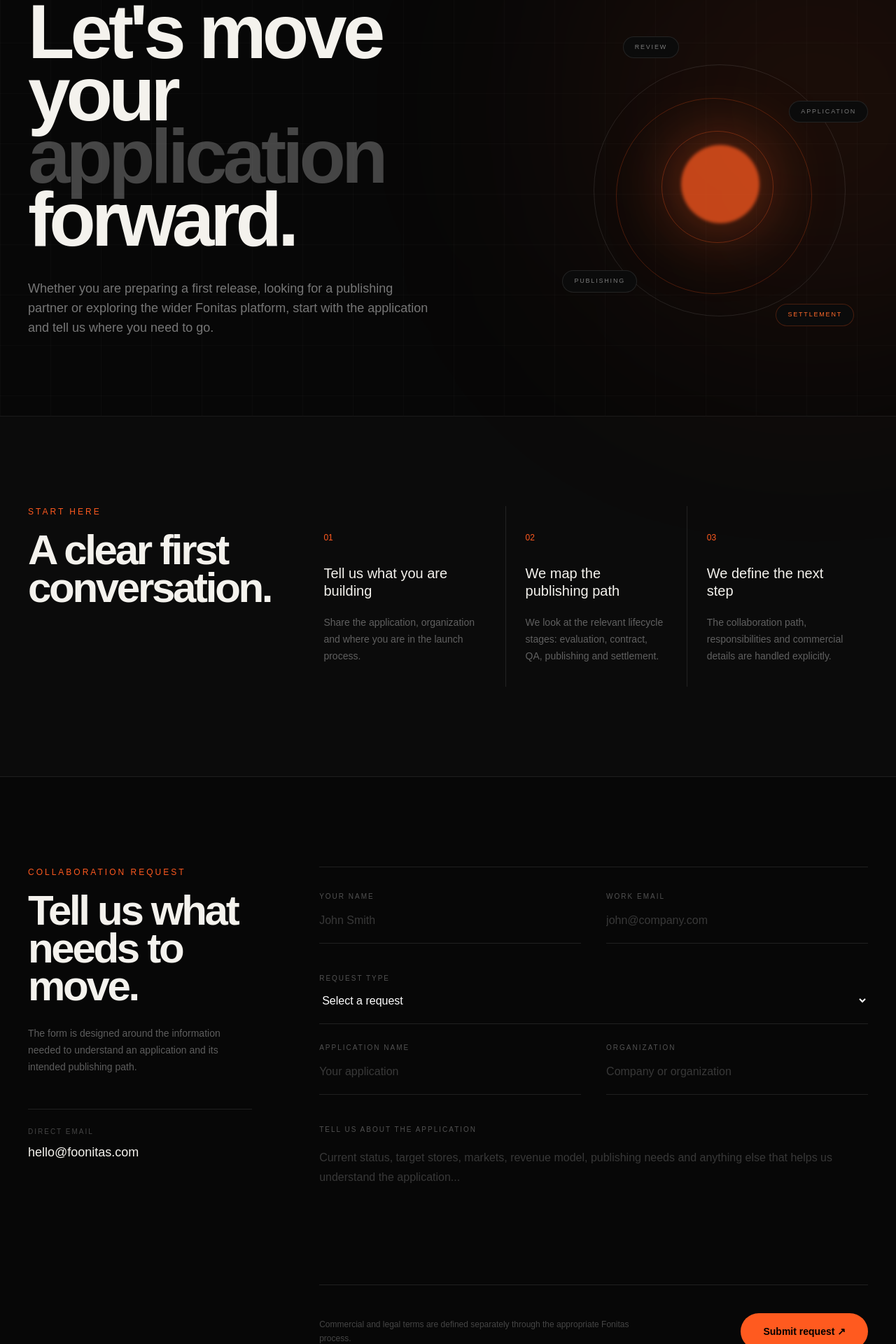
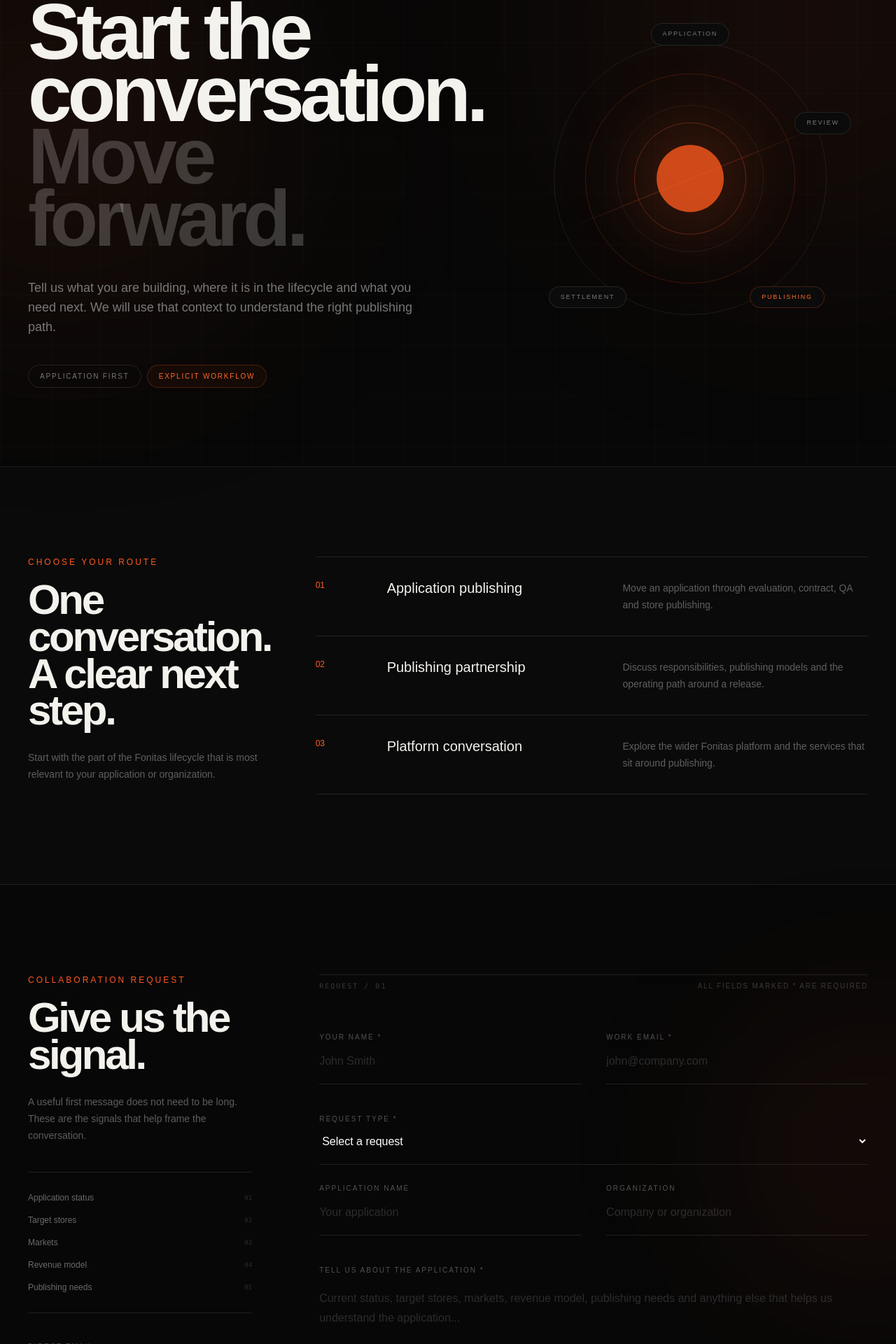
Before and after one commit to mohamad-es/Fonitas-website, a Next.js app: page /contact in a window 1280 px wide. Shown: the part 235-2155 px from the top of the page at 70% size. Built offline with nearby package versions, Linux system fonts and the light colour scheme.

Commit message:
Redesign contact page with dedicated premium composition

```diff
--- a/components/contact/contact-page.tsx
+++ b/components/contact/contact-page.tsx
@@ -9,11 +9,13 @@ const requestTypes = [
   "Other",
 ];
 
-const steps = [
-  ["01", "Tell us what you are building", "Share the application, organization and where you are in the launch process."],
-  ["02", "We map the publishing path", "We look at the relevant lifecycle stages: evaluation, contract, QA, publishing and settlement."],
-  ["03", "We define the next step", "The collaboration path, responsibilities and commercial details are handled explicitly."],
+const routes = [
+  ["01", "Application publishing", "Move an application through evaluation, contract, QA and store publishing."],
+  ["02", "Publishing partnership", "Discuss responsibilities, publishing models and the operating path around a release."],
+  ["03", "Platform conversation", "Explore the wider Fonitas platform and the services that sit around publishing."],
 ];
+
+const signals = ["Application status", "Target stores", "Markets", "Revenue model", "Publishing needs"];
 
 export function ContactPage() {
   const [submitted, setSubmitted] = useState(false);
@@ -25,79 +27,113 @@ export function ContactPage() {
 
   return (
     <main className="overflow-hidden pt-20">
-      <section className="relative border-b border-white/[0.08]">
-        <div className="absolute inset-0 grid-bg opacity-25" />
-        <div className="absolute -right-48 top-0 h-[620px] w-[620px] rounded-full bg-[#ff5a1f]/10 blur-[150px]" />
-        <div className="relative mx-auto grid min-h-[680px] max-w-[1400px] items-end gap-16 px-6 py-20 lg:grid-cols-[1fr_.72fr] lg:px-10 lg:py-28">
+      {/* HERO */}
+      <section className="relative min-h-[720px] border-b border-white/[0.08]">
+        <div className="absolute inset-0 grid-bg opacity-20" />
+        <div className="absolute -left-40 top-20 h-[500px] w-[500px] rounded-full bg-[#ff5a1f]/10 blur-[150px]" />
+        <div className="absolute right-[-180px] top-[-120px] h-[620px] w-[620px] rounded-full bg-[#ff5a1f]/8 blur-[150px]" />
+
+        <div className="relative mx-auto grid min-h-[720px] max-w-[1400px] items-center gap-16 px-6 py-24 lg:grid-cols-[1.05fr_.95fr] lg:px-10 lg:py-28">
           <div>
             <p className="reveal-up mb-7 text-xs font-semibold uppercase tracking-[.28em] text-[#ff5a1f]">Contact Fonitas</p>
-            <h1 className="font-display reveal-up reveal-delay-1 max-w-5xl text-[clamp(4rem,8.5vw,8.8rem)] font-semibold leading-[.82]">
-              Let&apos;s move<br />your <span className="text-white/25">application</span><br />forward.
+            <h1 className="font-display reveal-up reveal-delay-1 max-w-4xl text-[clamp(4.2rem,8.8vw,9rem)] font-semibold leading-[.79]">
+              Start the<br />conversation.<br /><span className="text-white/20">Move forward.</span>
             </h1>
             <p className="reveal-up reveal-delay-2 mt-10 max-w-xl text-base leading-7 text-white/45 sm:text-lg">
-              Whether you are preparing a first release, looking for a publishing partner or exploring the wider Fonitas platform, start with the application and tell us where you need to go.
+              Tell us what you are building, where it is in the lifecycle and what you need next. We will use that context to understand the right publishing path.
             </p>
+            <div className="reveal-up reveal-delay-3 mt-10 flex flex-wrap gap-2">
+              <span className="rounded-full border border-white/10 px-4 py-2 text-[10px] uppercase tracking-[.18em] text-white/45">Application first</span>
+              <span className="rounded-full border border-[#ff5a1f]/25 bg-[#ff5a1f]/5 px-4 py-2 text-[10px] uppercase tracking-[.18em] text-[#ff6a2a]">Explicit workflow</span>
+            </div>
           </div>
 
-          <div className="relative hidden min-h-[430px] lg:block">
-            <div className="absolute right-8 top-10 h-[360px] w-[360px] rounded-full border border-white/10" />
-            <div className="absolute right-20 top-22 h-[280px] w-[280px] rounded-full border border-[#ff5a1f]/25" />
-            <div className="absolute right-[155px] top-[155px] h-28 w-28 rounded-full bg-[#ff5a1f]/75 blur-[2px] shadow-[0_0_100px_rgba(255,90,31,.55)]" />
-            <div className="absolute right-[135px] top-[135px] h-40 w-40 rounded-full border border-[#ff5a1f]/30" />
-            <div className="absolute right-0 top-[92px] rounded-full border border-white/10 bg-[#0b0b0b] px-4 py-2 text-[9px] uppercase tracking-[.2em] text-white/45">Application</div>
-            <div className="absolute right-[270px] top-0 rounded-full border border-white/10 bg-[#0b0b0b] px-4 py-2 text-[9px] uppercase tracking-[.2em] text-white/45">Review</div>
-            <div className="absolute right-[330px] bottom-16 rounded-full border border-white/10 bg-[#0b0b0b] px-4 py-2 text-[9px] uppercase tracking-[.2em] text-white/45">Publishing</div>
-            <div className="absolute right-5 bottom-4 rounded-full border border-[#ff5a1f]/25 bg-[#0b0b0b] px-4 py-2 text-[9px] uppercase tracking-[.2em] text-[#ff6a2a]">Settlement</div>
+          {/* Contact signal visual */}
+          <div className="relative mx-auto h-[480px] w-full max-w-[520px]">
+            <div className="absolute left-1/2 top-1/2 h-[390px] w-[390px] -translate-x-1/2 -translate-y-1/2 rounded-full border border-white/[0.08]" />
+            <div className="absolute left-1/2 top-1/2 h-[300px] w-[300px] -translate-x-1/2 -translate-y-1/2 rounded-full border border-[#ff5a1f]/20" />
+            <div className="absolute left-1/2 top-1/2 h-[210px] w-[210px] -translate-x-1/2 -translate-y-1/2 rounded-full border border-white/[0.07]" />
+            <div className="absolute left-1/2 top-1/2 h-24 w-24 -translate-x-1/2 -translate-y-1/2 rounded-full bg-[#ff5a1f]/80 shadow-[0_0_120px_rgba(255,90,31,.5)]" />
+            <div className="absolute left-1/2 top-1/2 h-40 w-40 -translate-x-1/2 -translate-y-1/2 rounded-full border border-[#ff5a1f]/30" />
+
+            <div className="absolute left-1/2 top-[18px] -translate-x-1/2 rounded-full border border-white/10 bg-[#0b0b0b] px-4 py-2 text-[9px] uppercase tracking-[.2em] text-white/45">Application</div>
+            <div className="absolute right-0 top-[145px] rounded-full border border-white/10 bg-[#0b0b0b] px-4 py-2 text-[9px] uppercase tracking-[.2em] text-white/45">Review</div>
+            <div className="absolute bottom-[55px] right-[38px] rounded-full border border-[#ff5a1f]/25 bg-[#0b0b0b] px-4 py-2 text-[9px] uppercase tracking-[.2em] text-[#ff6a2a]">Publishing</div>
+            <div className="absolute bottom-[55px] left-[28px] rounded-full border border-white/10 bg-[#0b0b0b] px-4 py-2 text-[9px] uppercase tracking-[.2em] text-white/45">Settlement</div>
+
+            <div className="absolute left-1/2 top-1/2 flex h-[390px] w-[390px] -translate-x-1/2 -translate-y-1/2 rotate-[-22deg] items-center justify-center">
+              <div className="h-px w-full bg-gradient-to-r from-transparent via-[#ff5a1f]/40 to-transparent" />
+            </div>
           </div>
         </div>
       </section>
 
-      <section className="border-b border-white/[0.08] bg-[#0b0b0b]">
-        <div className="mx-auto grid max-w-[1400px] gap-12 px-6 py-24 lg:grid-cols-[.65fr_1.35fr] lg:px-10 lg:py-32">
+      {/* ROUTES */}
+      <section className="border-b border-white/[0.08] bg-[#0a0a0a]">
+        <div className="mx-auto max-w-[1400px] px-6 py-24 lg:px-10 lg:py-32">
+          <div className="grid gap-14 lg:grid-cols-[.62fr_1.38fr]">
             <div>
-            <p className="mb-5 text-xs uppercase tracking-[.25em] text-[#ff5a1f]">Start here</p>
-            <h2 className="font-display max-w-md text-5xl font-semibold leading-[.9] sm:text-6xl">A clear first conversation.</h2>
+              <p className="mb-5 text-xs uppercase tracking-[.25em] text-[#ff5a1f]">Choose your route</p>
+              <h2 className="font-display max-w-md text-5xl font-semibold leading-[.88] sm:text-6xl">One conversation. A clear next step.</h2>
+              <p className="mt-7 max-w-sm text-sm leading-6 text-white/35">Start with the part of the Fonitas lifecycle that is most relevant to your application or organization.</p>
             </div>
-          <div className="grid border-t border-white/10 md:grid-cols-3 md:border-t-0">
-            {steps.map(([number, title, description]) => (
-              <article key={number} className="border-b border-white/10 py-8 md:border-l md:border-b-0 md:px-7 md:first:border-l-0 md:first:pl-0">
+
+            <div className="border-t border-white/10">
+              {routes.map(([number, title, description]) => (
+                <article key={number} className="group grid gap-6 border-b border-white/10 py-8 sm:grid-cols-[70px_1fr_1.15fr] sm:items-start sm:gap-8">
                   <span className="text-xs text-[#ff5a1f]">{number}</span>
-                <h3 className="mt-7 max-w-xs text-xl font-medium leading-tight">{title}</h3>
-                <p className="mt-5 max-w-xs text-sm leading-6 text-white/35">{description}</p>
+                  <h3 className="text-xl font-medium leading-tight transition group-hover:text-[#ff6a2a]">{title}</h3>
+                  <p className="max-w-md text-sm leading-6 text-white/35">{description}</p>
                 </article>
               ))}
             </div>
           </div>
+        </div>
       </section>
 
+      {/* FORM */}
       <section className="relative mx-auto max-w-[1400px] px-6 py-24 lg:px-10 lg:py-32">
-        <div className="grid gap-14 lg:grid-cols-[.58fr_1.42fr] lg:gap-24">
-          <div className="lg:sticky lg:top-32 lg:self-start">
+        <div className="absolute right-[-160px] top-[180px] h-[400px] w-[400px] rounded-full bg-[#ff5a1f]/7 blur-[130px]" />
+        <div className="relative grid gap-16 lg:grid-cols-[.58fr_1.42fr] lg:gap-24">
+          <aside className="lg:sticky lg:top-32 lg:self-start">
             <p className="mb-5 text-xs uppercase tracking-[.25em] text-[#ff5a1f]">Collaboration request</p>
-            <h2 className="font-display text-5xl font-semibold leading-[.9] sm:text-6xl">Tell us what needs to move.</h2>
-            <p className="mt-7 max-w-sm text-sm leading-6 text-white/35">
-              The form is designed around the information needed to understand an application and its intended publishing path.
-            </p>
-            <div className="mt-12 border-t border-white/10 pt-6">
+            <h2 className="font-display text-5xl font-semibold leading-[.88] sm:text-6xl">Give us the signal.</h2>
+            <p className="mt-7 max-w-sm text-sm leading-6 text-white/35">A useful first message does not need to be long. These are the signals that help frame the conversation.</p>
+
+            <div className="mt-10 border-y border-white/10 py-5">
+              {signals.map((signal, index) => (
+                <div key={signal} className="flex items-center justify-between py-2 text-xs">
+                  <span className="text-white/40">{signal}</span>
+                  <span className="font-mono text-[9px] text-white/15">0{index + 1}</span>
+                </div>
+              ))}
+            </div>
+
+            <div className="mt-10">
               <p className="text-[10px] uppercase tracking-[.2em] text-white/25">Direct email</p>
               <a href="mailto:hello@foonitas.com" className="mt-2 inline-block text-lg transition hover:text-[#ff6a2a]">hello@foonitas.com</a>
             </div>
+          </aside>
+
+          <form onSubmit={handleSubmit} className="border-t border-white/10 pt-2">
+            <div className="mb-8 flex items-center justify-between">
+              <span className="font-mono text-[10px] uppercase tracking-[.2em] text-white/20">Request / 01</span>
+              <span className="text-[10px] uppercase tracking-[.18em] text-white/20">All fields marked * are required</span>
             </div>
 
-          <form onSubmit={handleSubmit} className="border-t border-white/10 pt-2">
             <div className="grid gap-9 sm:grid-cols-2">
               <label className="block border-b border-white/10 py-5 focus-within:border-[#ff5a1f]">
-                <span className="text-[10px] uppercase tracking-[.2em] text-white/30">Your name</span>
-                <input required name="name" type="text" placeholder="John Smith" className="mt-3 w-full bg-transparent text-base outline-none placeholder:text-white/20" />
+                <span className="text-[10px] uppercase tracking-[.2em] text-white/30">Your name *</span>
+                <input required name="name" type="text" placeholder="John Smith" className="mt-3 w-full bg-transparent text-base outline-none placeholder:text-white/15" />
               </label>
               <label className="block border-b border-white/10 py-5 focus-within:border-[#ff5a1f]">
-                <span className="text-[10px] uppercase tracking-[.2em] text-white/30">Work email</span>
-                <input required name="email" type="email" placeholder="john@company.com" className="mt-3 w-full bg-transparent text-base outline-none placeholder:text-white/20" />
+                <span className="text-[10px] uppercase tracking-[.2em] text-white/30">Work email *</span>
+                <input required name="email" type="email" placeholder="john@company.com" className="mt-3 w-full bg-transparent text-base outline-none placeholder:text-white/15" />
               </label>
             </div>
 
             <label className="mt-4 block border-b border-white/10 py-5 focus-within:border-[#ff5a1f]">
-              <span className="text-[10px] uppercase tracking-[.2em] text-white/30">Request type</span>
+              <span className="text-[10px] uppercase tracking-[.2em] text-white/30">Request type *</span>
               <select required name="requestType" defaultValue="" className="mt-3 w-full bg-transparent text-base text-white outline-none">
                 <option value="" disabled className="bg-[#0d0d0d]">Select a request</option>
                 {requestTypes.map((type) => <option key={type} value={type} className="bg-[#0d0d0d]">{type}</option>)}
@@ -107,20 +143,20 @@ export function ContactPage() {
             <div className="grid gap-9 sm:grid-cols-2">
               <label className="block border-b border-white/10 py-5 focus-within:border-[#ff5a1f]">
                 <span className="text-[10px] uppercase tracking-[.2em] text-white/30">Application name</span>
-                <input name="application" type="text" placeholder="Your application" className="mt-3 w-full bg-transparent text-base outline-none placeholder:text-white/20" />
+                <input name="application" type="text" placeholder="Your application" className="mt-3 w-full bg-transparent text-base outline-none placeholder:text-white/15" />
               </label>
               <label className="block border-b border-white/10 py-5 focus-within:border-[#ff5a1f]">
                 <span className="text-[10px] uppercase tracking-[.2em] text-white/30">Organization</span>
-                <input name="organization" type="text" placeholder="Company or organization" className="mt-3 w-full bg-transparent text-base outline-none placeholder:text-white/20" />
+                <input name="organization" type="text" placeholder="Company or organization" className="mt-3 w-full bg-transparent text-base outline-none placeholder:text-white/15" />
               </label>
             </div>
 
             <label className="mt-4 block border-b border-white/10 py-5 focus-within:border-[#ff5a1f]">
-              <span className="text-[10px] uppercase tracking-[.2em] text-white/30">Tell us about the application</span>
-              <textarea required name="message" rows={6} placeholder="Current status, target stores, markets, revenue model, publishing needs and anything else that helps us understand the application..." className="mt-4 w-full resize-none bg-transparent text-base leading-7 outline-none placeholder:text-white/20" />
+              <span className="text-[10px] uppercase tracking-[.2em] text-white/30">Tell us about the application *</span>
+              <textarea required name="message" rows={7} placeholder="Current status, target stores, markets, revenue model, publishing needs and anything else that helps us understand the application..." className="mt-4 w-full resize-none bg-transparent text-base leading-7 outline-none placeholder:text-white/15" />
             </label>
 
-            <div className="mt-10 flex flex-col gap-6 sm:flex-row sm:items-center sm:justify-between">
+            <div className="mt-10 flex flex-col gap-6 border-t border-white/10 pt-8 sm:flex-row sm:items-center sm:justify-between">
               <p className="max-w-md text-xs leading-5 text-white/25">Commercial and legal terms are defined separately through the appropriate Fonitas process.</p>
               <button type="submit" className="inline-flex shrink-0 items-center justify-center rounded-full bg-[#ff5a1f] px-8 py-4 text-sm font-semibold text-black transition hover:bg-[#ff7a3d] hover:shadow-[0_0_45px_rgba(255,90,31,.2)]">
                 {submitted ? "Request received ✓" : "Submit request ↗"}
@@ -130,13 +166,16 @@ export function ContactPage() {
         </div>
       </section>
 
+      {/* FINAL CTA */}
       <section className="border-t border-white/[0.08] bg-[#ff5a1f] text-black">
-        <div className="mx-auto flex max-w-[1400px] flex-col gap-8 px-6 py-16 sm:flex-row sm:items-end sm:justify-between lg:px-10 lg:py-20">
+        <div className="mx-auto max-w-[1400px] px-6 py-20 lg:px-10 lg:py-24">
+          <div className="grid gap-10 lg:grid-cols-[1fr_auto] lg:items-end">
             <div>
-            <p className="text-[10px] font-semibold uppercase tracking-[.25em] text-black/55">Not ready to submit?</p>
-            <h2 className="font-display mt-4 max-w-3xl text-4xl font-semibold leading-[.9] sm:text-6xl">Explore how the publishing lifecycle works first.</h2>
+              <p className="text-[10px] font-semibold uppercase tracking-[.25em] text-black/50">Prefer to explore first?</p>
+              <h2 className="font-display mt-4 max-w-4xl text-5xl font-semibold leading-[.84] sm:text-7xl">See the path before you start the conversation.</h2>
             </div>
-          <a href="/how-it-works" className="inline-flex shrink-0 items-center justify-center rounded-full bg-black px-7 py-4 text-sm font-semibold text-white transition hover:bg-black/80">See how it works <span className="ml-3">↗</span></a>
+            <a href="/how-it-works" className="inline-flex h-fit items-center justify-center rounded-full bg-black px-7 py-4 text-sm font-semibold text-white transition hover:bg-black/80">Explore the lifecycle <span className="ml-3">↗</span></a>
+          </div>
         </div>
       </section>
     </main>
```
Lines whose indentation alone changed are shown as unchanged.
